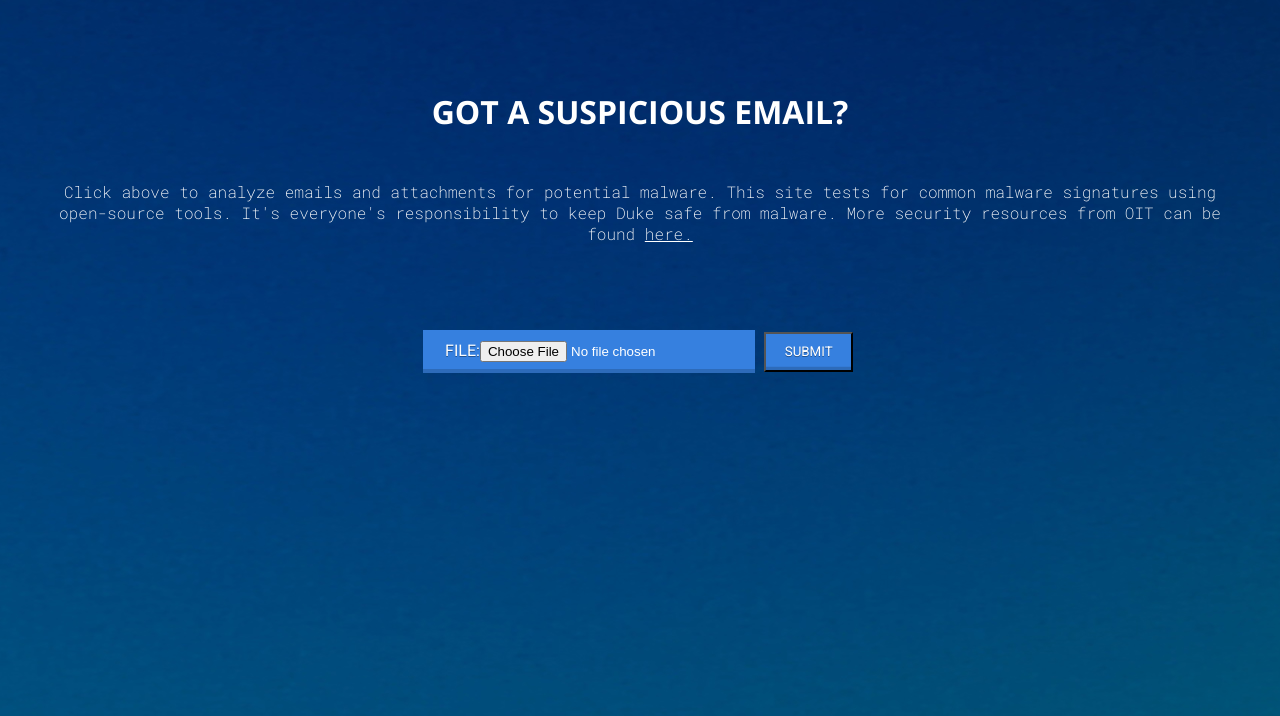
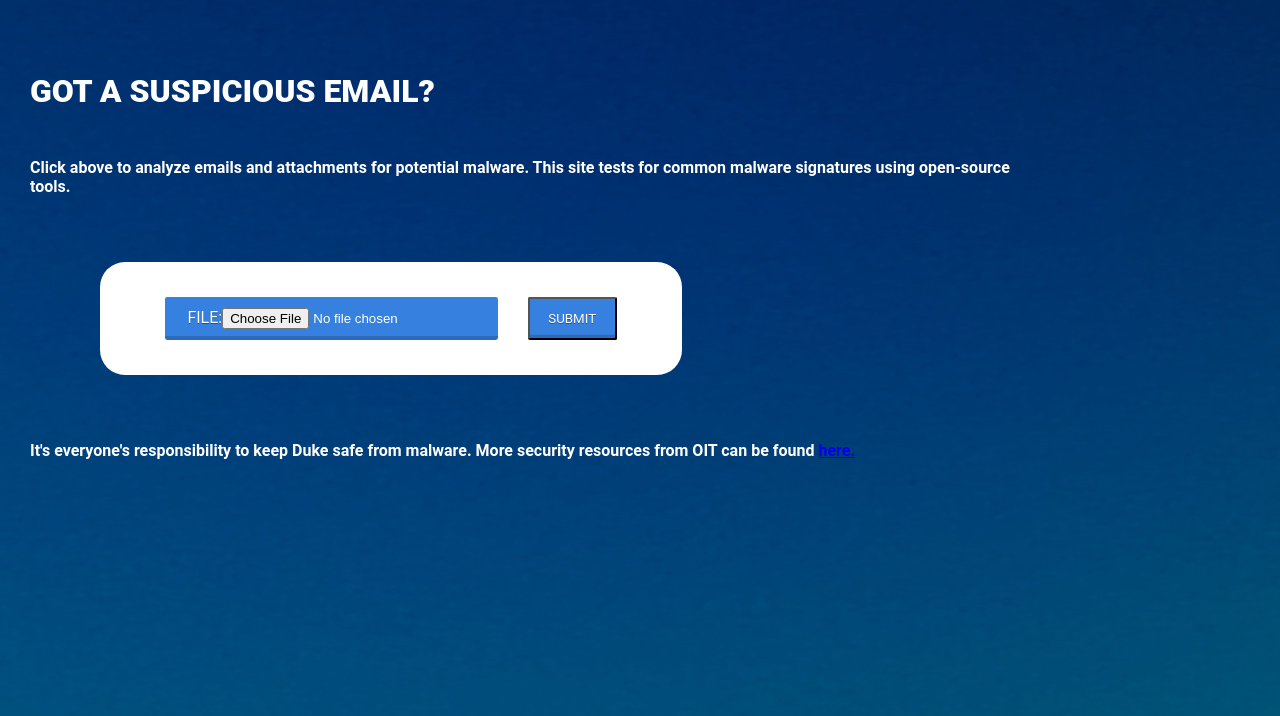
Before and after one commit to cshi56/Malicious-Code, a Django app: page /test/home in a window 1280 px wide. Shown: the part 68-784 px from the top of the page. Run offline with Django 3.2, Linux system fonts and the light colour scheme.

Commit message:
Revert "retouches on Home, Results styling"
This reverts commit 616718c0a6649129174c5088129f57396c893f55.

```diff
--- a/django-site/src/static/css/verdict_style.css
+++ b/django-site/src/static/css/verdict_style.css
@@ -9,6 +9,7 @@ body {
 
 .button6{
   background-color: #3680DF;
+  border-radius:0.15em;
   box-sizing: border-box;
   color: white;
   padding: 0.7em 1.4em;;
@@ -21,8 +22,9 @@ body {
   text-transform:uppercase;
   box-shadow:inset 0 -0.6em 0 -0.35em rgba(0,0,0,0.17);
   text-align:center;
-	position:relative;
+ position:relative;
   display:inline-block;
+	margin: 15px;
 }
 
 .button6:active{
@@ -41,29 +43,16 @@ body {
 }
 
 .about {
-    padding-left: 30px;
-    padding-right: 30px;
+    padding-left: 50px;
+    padding-right: 50px;
     padding-top: 20px;
     padding-bottom: 20px;
     margin: 50px;
-    margin-left: 250px;
-    margin-right: 250px;
-	text-align: center;
-    background-color: transparent;
+    margin-left: 100px;
+    margin-right: 100px;
+    display: inline-flex;
+    background-color: #FFFFFF;
     border-radius: 25px;
-    font-size: 100%;
-}
-
-.results_buttons {
-    padding-left: 30px;
-    padding-right: 30px;
-    padding-top: 20px;
-    padding-bottom: 20px;
-    margin: 50px;
-    margin-left: 250px;
-    margin-right: 250px;
-    background-color: transparent;
-    border-radius: 15px;
     font-size: 100%;
 }
 
@@ -83,27 +72,27 @@ body {
 }
 
 .intro_header{
-	font-family: 'Open Sans', sans-serif;
+	font-family:'Roboto',sans-serif;
 	font-size: 200%;
 	color: #FFFFFF;
+	width: 80%;
 	align-content: center;
-	text-align: center;
+	display: inline-block;
+	padding-left: 30px;
 	text-transform: uppercase;
-	font-weight: 700;
-	margin-top: 40;
+	font-weight: 900;
+	padding-top: 40px;
 }
 
 .intro_paragraph{
-	font-family: 'Roboto Mono', monospace;
+	font-family:'Roboto',sans-serif;
 	font-size: 100%;
 	color: #FFFFFF;
+	width: 80%;
 	align-content: center;
-	margin: auto;
 	display: inline-block;
-	text-align: center;
-	padding-left: 50px;
-	padding-right: 50px;
-	font-weight: 200;
+	padding-left: 30px;
+	font-weight: 600;
 }
 
 .verdict {
--- a/django-site/src/templates/base.html
+++ b/django-site/src/templates/base.html
@@ -16,9 +16,7 @@
     </title>
     <link rel="stylesheet" href="{% static 'css/verdict_style.css' %}">
     <link href="https://fonts.googleapis.com/css?family=Open+Sans:400,400i,700" rel="stylesheet">
-    <link href="https://fonts.googleapis.com/css2?family=Merriweather:ital,wght@0,400;0,700;0,900;1,400;1,700;1,900&display=swap" rel="stylesheet">
-    <link href="https://fonts.googleapis.com/css2?family=Roboto+Mono:wght@100;200;300;400;500;600;700&display=swap" rel="stylesheet">
-    <link href="https://fonts.googleapis.com/css2?family=Roboto:ital,wght@0,400;0,500;0,700;0,900;1,400;1,500;1,900&display=swap" rel="stylesheet">
+    <link href="https://fonts.googleapis.com/css?family=Merriweather:400,400i,700" rel="stylesheet">
 
 
 </head>
--- a/django-site/src/test/templates/test/home.html
+++ b/django-site/src/test/templates/test/home.html
@@ -3,21 +3,21 @@
 <!--This is a comment-->
 {% block content %}
 
-<br>
-
 	<article class="intro_header">
-    	<p style="display: inline-block;">Got a suspicious email? </p>
+    	<p>Got a suspicious email? </p>
   	</article>
-
 	<article class="intro_paragraph">
-    	<p>Click above to analyze emails and attachments for potential malware. This site tests for common malware signatures using open-source tools. It's everyone's responsibility to keep Duke safe from malware. More security resources from OIT can be found <a href="https://oit.duke.edu/category/security" style="color:white; text-decoration: underline;"> here. </a></p>
+    	<p>Click above to analyze emails and attachments for potential malware. This site tests for common malware signatures using open-source tools. </p>
   	</article>
 
     <form class="about" action="/test/save_form/" method="post" enctype="multipart/form-data">
 
       <p class="button6">{% csrf_token %}{{ form }}</p>
-      <input type="submit" value="Submit" class="button6" style="height:40px; font-weight:400;">
+      <input type="submit" value="Submit" class="button6">
     </form>
 
+  <article class="intro_paragraph">
+    <p>It's everyone's responsibility to keep Duke safe from malware. More security resources from OIT can be found <a href="https://oit.duke.edu/category/security"> here. </a> </p>
+  </article>
 
 {% endblock %}
```
Also changed, not shown: other parts of django-site/src/static/css/verdict_style.css (+10 -11 lines), django-site/src/test/templates/test/results.html (+11 -7 lines), django-site/src/db.sqlite3.
